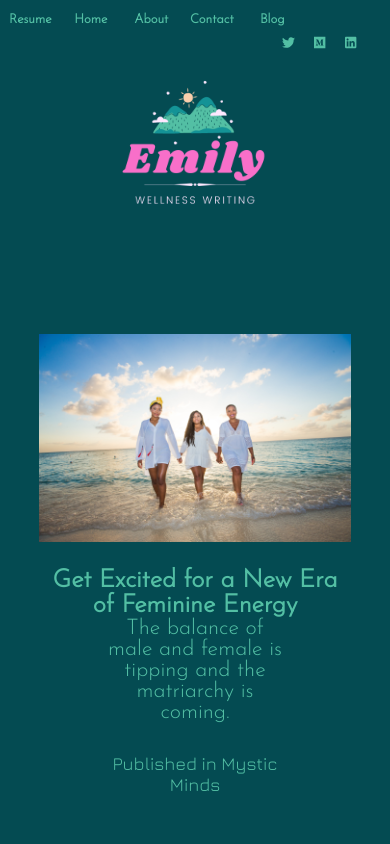
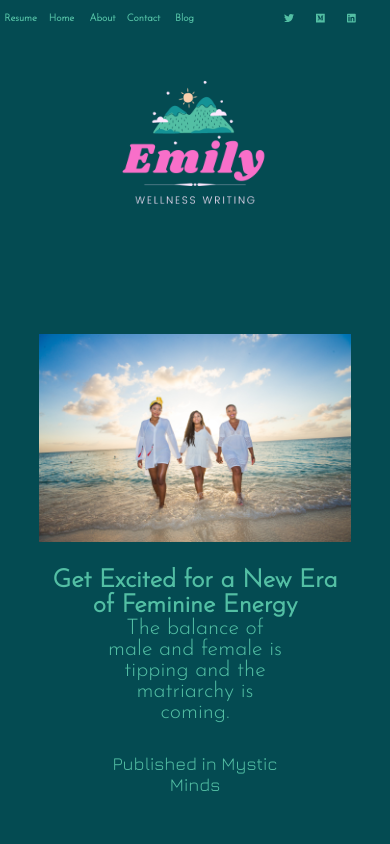
Before and after one commit to emilyjennings/emily-writing-portfolio, a React (Create React App) app: page / in a window 390 px wide. Shown: the top 844 px of the page. Built offline with nearby package versions, Linux system fonts and the light colour scheme; a web font is replaced by a local one.

Commit message:
adding blog

```diff
--- a/src/index.css
+++ b/src/index.css
@@ -156,8 +156,8 @@ body {
   }
 
   .navbar a {
-    font-size: 13px;
-    width: 15%;
+    font-size: 10px;
+    width: 10%;
     margin: 5px 1px
   }
 
```
